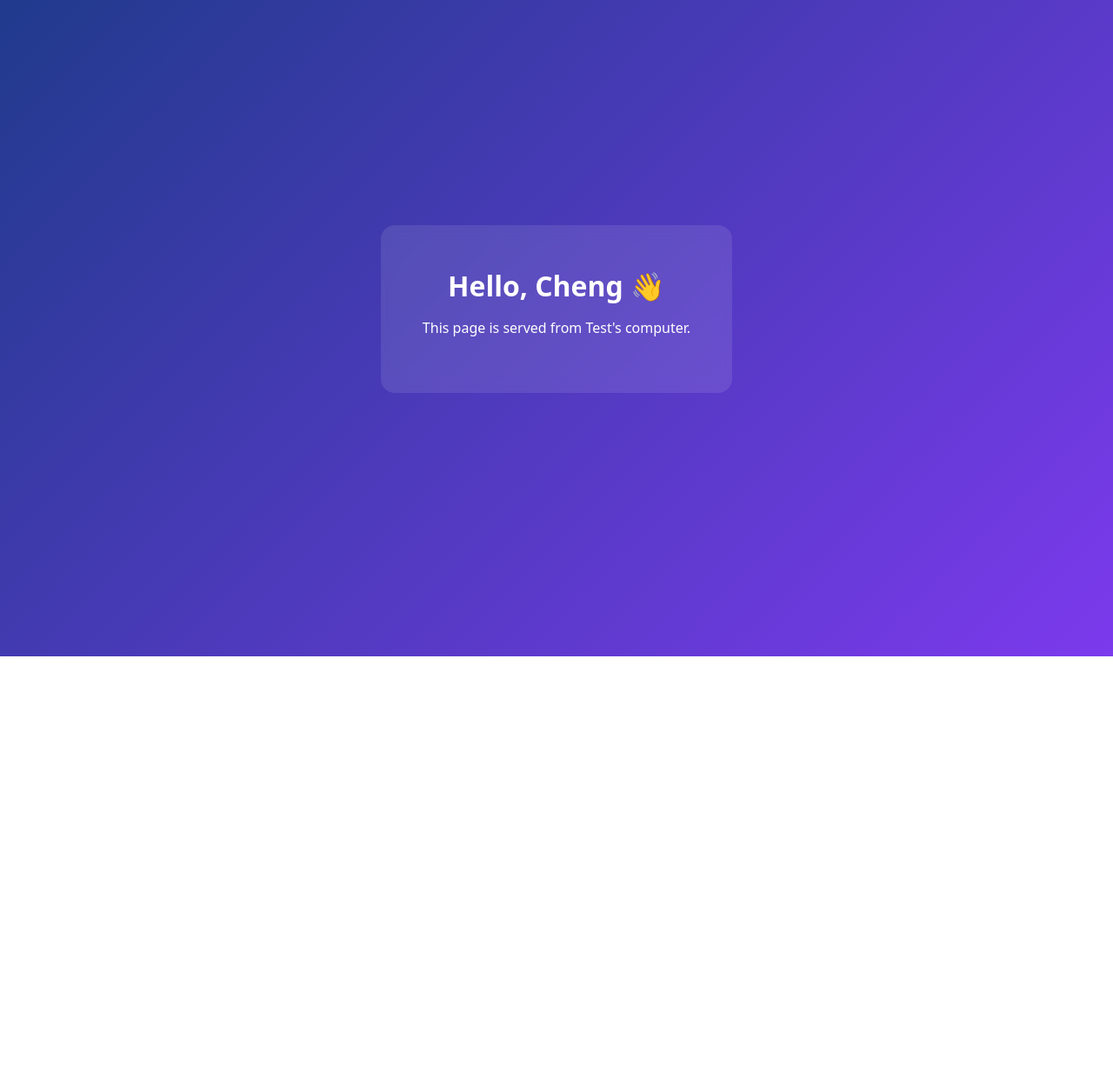
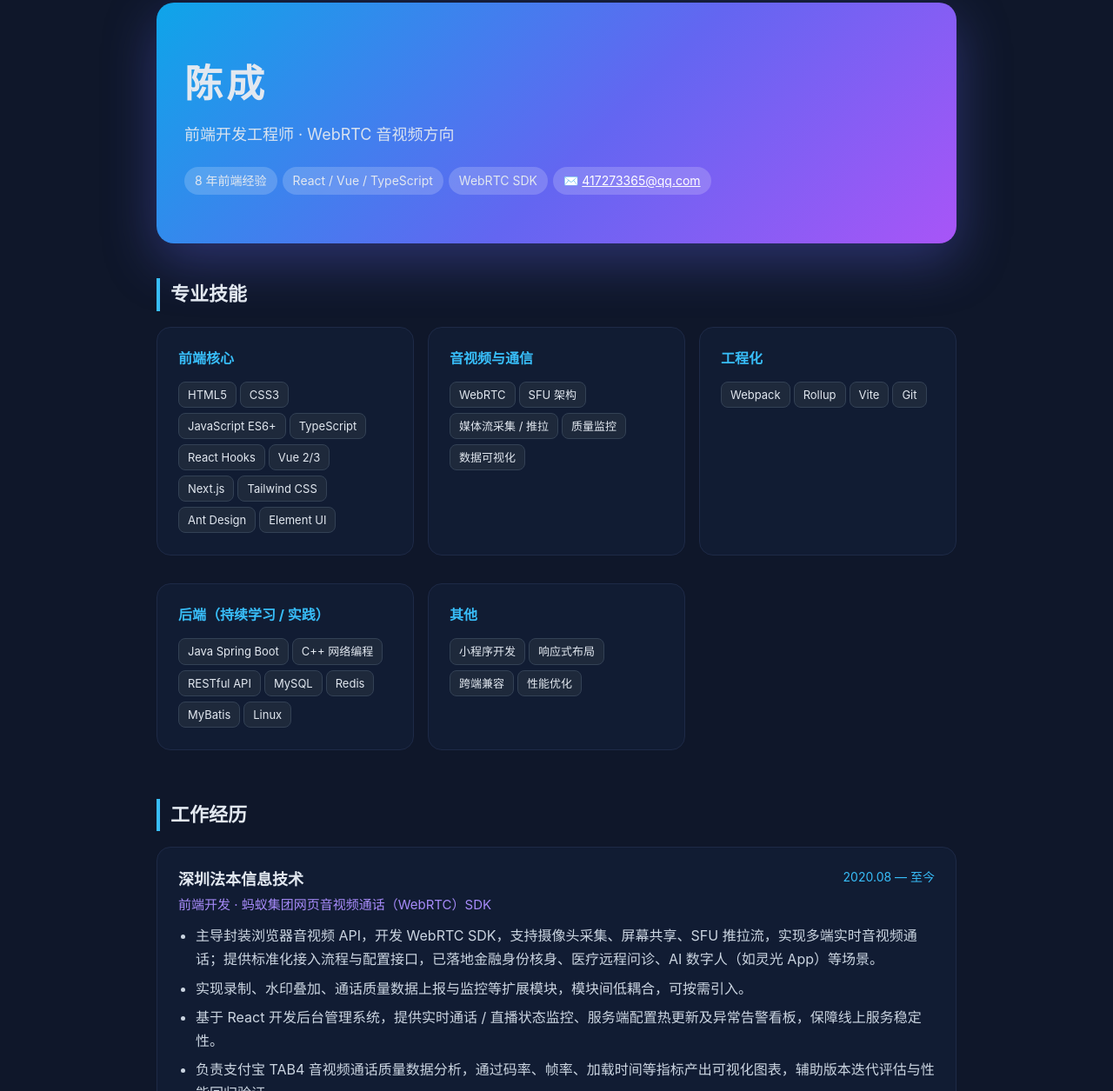
Before and after one commit to sivaschen/hello-page, a plain HTML site: page index.html in a window 1280 px wide. Shown: the part 45-1300 px from the top of the page at 87% size. Before the commit the page ends 800 px from the top, so only its background shows below. Drawn offline with Linux system fonts and the light colour scheme.

Commit message:
Resume page

```diff
--- a/index.html
+++ b/index.html
@@ -1,7 +1,54 @@
 <!doctype html>
-<html lang="en"><head><meta charset="utf-8"><meta name="viewport" content="width=device-width,initial-scale=1">
-<title>Hello from Test</title>
-<style>body{margin:0;min-height:100vh;display:grid;place-items:center;font-family:system-ui,sans-serif;background:linear-gradient(135deg,#1e3a8a,#7c3aed);color:#fff}
-.card{background:rgba(255,255,255,.1);padding:3rem;border-radius:1rem;text-align:center;backdrop-filter:blur(8px)}
-h1{margin:0 0 .5rem}</style></head>
-<body><div class="card"><h1>Hello, Cheng 👋</h1><p>This page is served from Test's computer.</p></div></body></html>
+<html lang="zh-CN"><head><meta charset="utf-8"><meta name="viewport" content="width=device-width,initial-scale=1">
+<title>陈成 · 前端开发工程师</title>
+<style>
+:root{--bg:#0f172a;--card:#111c33;--ink:#e2e8f0;--mute:#94a3b8;--acc:#38bdf8;--acc2:#a78bfa}
+*{box-sizing:border-box}body{margin:0;font-family:-apple-system,"PingFang SC","Microsoft YaHei",system-ui,sans-serif;background:var(--bg);color:var(--ink);line-height:1.7}
+.wrap{max-width:960px;margin:0 auto;padding:48px 20px}
+header{padding:56px 32px;border-radius:20px;background:linear-gradient(135deg,#0ea5e9 0%,#6366f1 55%,#a855f7 100%);box-shadow:0 20px 60px rgba(99,102,241,.35)}
+header h1{margin:0;font-size:44px;letter-spacing:4px}header p{margin:6px 0 18px;font-size:18px;opacity:.95}
+.tags span{display:inline-block;background:rgba(255,255,255,.18);padding:4px 12px;border-radius:999px;margin:4px 6px 0 0;font-size:14px}
+a{color:#fff}section{margin-top:40px}h2{font-size:22px;margin:0 0 18px;padding-left:12px;border-left:4px solid var(--acc)}
+.card{background:var(--card);border:1px solid #1e2a47;border-radius:16px;padding:22px 24px;margin-bottom:16px;transition:transform .2s,border-color .2s}
+.card:hover{transform:translateY(-3px);border-color:var(--acc)}
+.row{display:flex;justify-content:space-between;flex-wrap:wrap;gap:8px}.row b{font-size:18px}.date{color:var(--acc);font-size:14px;white-space:nowrap}
+.role{color:var(--acc2);font-size:15px}ul{margin:10px 0 0;padding-left:20px}li{margin:6px 0;color:#cbd5e1}
+.skills{display:grid;grid-template-columns:repeat(auto-fit,minmax(260px,1fr));gap:16px}
+.skills h3{margin:0 0 10px;font-size:16px;color:var(--acc)}.chip{display:inline-block;background:#1e293b;border:1px solid #334155;padding:3px 10px;border-radius:8px;margin:3px 4px 3px 0;font-size:13px}
+.timeline .card{position:relative}
+footer{text-align:center;color:var(--mute);font-size:13px;margin-top:48px}
+@media(max-width:600px){header h1{font-size:34px}}
+</style></head><body><div class="wrap">
+<header><h1>陈成</h1><p>前端开发工程师 · WebRTC 音视频方向</p>
+<div class="tags"><span>8 年前端经验</span><span>React / Vue / TypeScript</span><span>WebRTC SDK</span><span>✉️ <a href="mailto:417273365@qq.com">417273365@qq.com</a></span></div></header>
+
+<section><h2>专业技能</h2><div class="skills">
+<div class="card"><h3>前端核心</h3><span class="chip">HTML5</span><span class="chip">CSS3</span><span class="chip">JavaScript ES6+</span><span class="chip">TypeScript</span><span class="chip">React Hooks</span><span class="chip">Vue 2/3</span><span class="chip">Next.js</span><span class="chip">Tailwind CSS</span><span class="chip">Ant Design</span><span class="chip">Element UI</span></div>
+<div class="card"><h3>音视频与通信</h3><span class="chip">WebRTC</span><span class="chip">SFU 架构</span><span class="chip">媒体流采集 / 推拉</span><span class="chip">质量监控</span><span class="chip">数据可视化</span></div>
+<div class="card"><h3>工程化</h3><span class="chip">Webpack</span><span class="chip">Rollup</span><span class="chip">Vite</span><span class="chip">Git</span></div>
+<div class="card"><h3>后端（持续学习 / 实践）</h3><span class="chip">Java Spring Boot</span><span class="chip">C++ 网络编程</span><span class="chip">RESTful API</span><span class="chip">MySQL</span><span class="chip">Redis</span><span class="chip">MyBatis</span><span class="chip">Linux</span></div>
+<div class="card"><h3>其他</h3><span class="chip">小程序开发</span><span class="chip">响应式布局</span><span class="chip">跨端兼容</span><span class="chip">性能优化</span></div>
+</div></section>
+
+<section class="timeline"><h2>工作经历</h2>
+<div class="card"><div class="row"><b>深圳法本信息技术</b><span class="date">2020.08 — 至今</span></div><div class="role">前端开发 · 蚂蚁集团网页音视频通话（WebRTC）SDK</div><ul>
+<li>主导封装浏览器音视频 API，开发 WebRTC SDK，支持摄像头采集、屏幕共享、SFU 推拉流，实现多端实时音视频通话；提供标准化接入流程与配置接口，已落地金融身份核身、医疗远程问诊、AI 数字人（如灵光 App）等场景。</li>
+<li>实现录制、水印叠加、通话质量数据上报与监控等扩展模块，模块间低耦合，可按需引入。</li>
+<li>基于 React 开发后台管理系统，提供实时通话 / 直播状态监控、服务端配置热更新及异常告警看板，保障线上服务稳定性。</li>
+<li>负责支付宝 TAB4 音视频通话质量数据分析，通过码率、帧率、加载时间等指标产出可视化图表，辅助版本迭代评估与性能回归验证。</li></ul></div>
+<div class="card"><div class="row"><b>酷米客公交</b><span class="date">2018.03 — 2020.08</span></div><div class="role">前端开发工程师 · GPS 定位平台 / 充值平台 / 公众号 / 小程序</div><ul>
+<li>基于百度 / 高德地图开发 GPS 定位平台，实时展示速度、方向、位置，支持历史轨迹回放与电子围栏绘制。</li>
+<li>开发微信小程序实现流量套餐续费与设备异常通知，提升用户自助服务效率。</li>
+<li>使用 Vue + Element UI 搭建后台管理系统，覆盖设备管理、数据统计与报警配置。</li></ul></div>
+<div class="card"><div class="row"><b>深圳市兆驰股份有限公司</b><span class="date">2016.03 — 2017.12</span></div><div class="role">外贸销售</div><ul><li>负责部门路由器和机顶盒海外客户开发和交付工作。</li></ul></div>
+<div class="card"><div class="row"><b>富士康科技</b><span class="date">2014.04 — 2016.02</span></div><div class="role">采购工程师</div><ul>
+<li>负责索尼、博通、高通等核心供应商物料采购与跟单，依据生产计划与交期下达订单，保障产线供应。</li>
+<li>运用 Excel 处理大量订单数据，协同关务、物流、财务部门，确保物料准时到厂并推动异常解决。</li></ul></div>
+</section>
+
+<section><h2>教育背景</h2>
+<div class="card"><div class="row"><b>英国纽卡斯尔大学</b><span class="date">2012.09 — 2014.03</span></div><div class="role">有机农业 · 硕士</div></div>
+<div class="card"><div class="row"><b>海南大学</b><span class="date">2008.09 — 2012.07</span></div><div class="role">设施农业科学与工程 · 本科</div></div>
+</section>
+<footer>© 2026 陈成 · Hosted on GitHub Pages</footer>
+</div></body></html>
```
